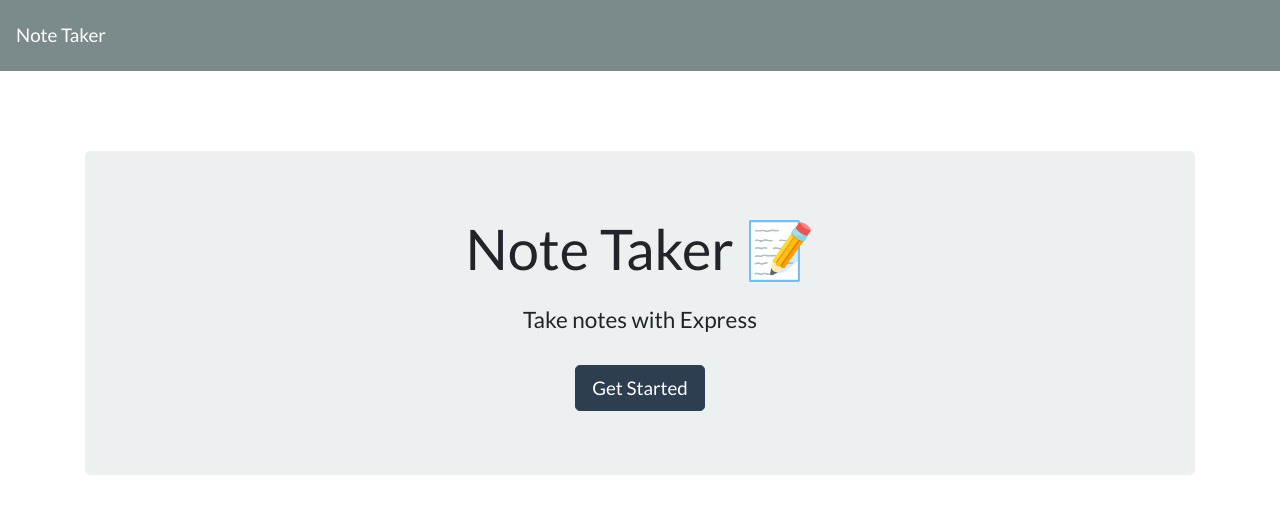
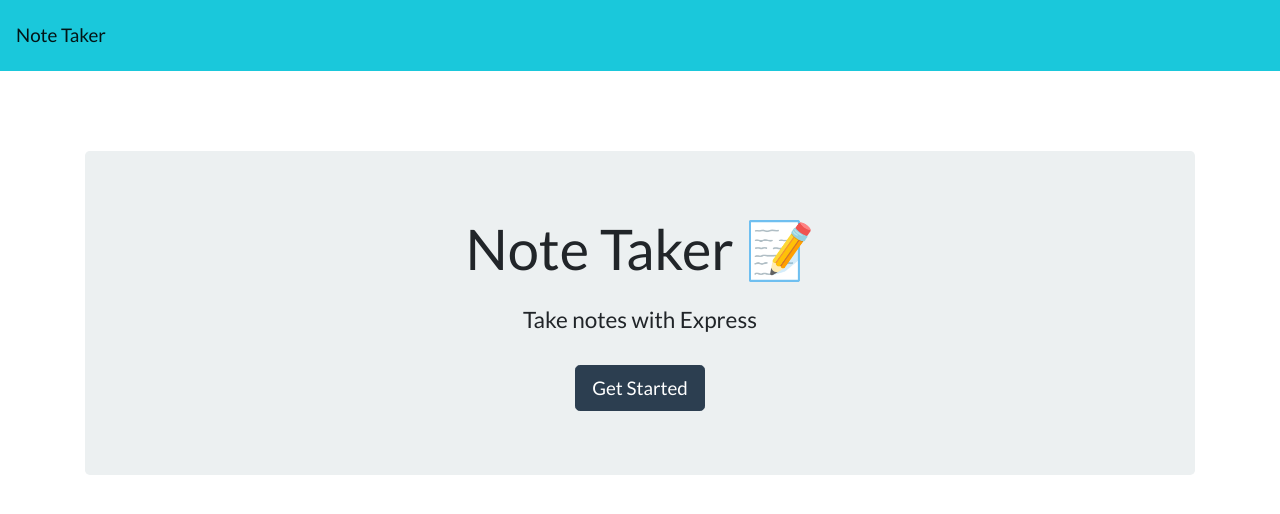
Before and after one commit to KJ-Labs/Note-Taker-App, a website: page public/index.html in a window 1280 px wide. Drawn offline with nearby package versions, Linux system fonts and the light colour scheme; no server answers.

Commit message:
Updating for personalized style changes

```diff
--- a/public/assets/css/styles.css
+++ b/public/assets/css/styles.css
@@ -3,6 +3,7 @@
   margin: 0;
   padding: 0;
 }
+
 
 .save-note {
   display: none;
--- a/public/index.html
+++ b/public/index.html
@@ -10,7 +10,7 @@
 </head>
 
 <body>
-  <nav class="navbar navbar-dark bg-dark">
+  <nav class="navbar navbar-light" style="background-color: #1AC8DB;">
     <a class="navbar-brand" href="/">Note Taker
     </a>
   </nav>
```
Also changed, not shown: public/notes.html (+1 -1 lines).
